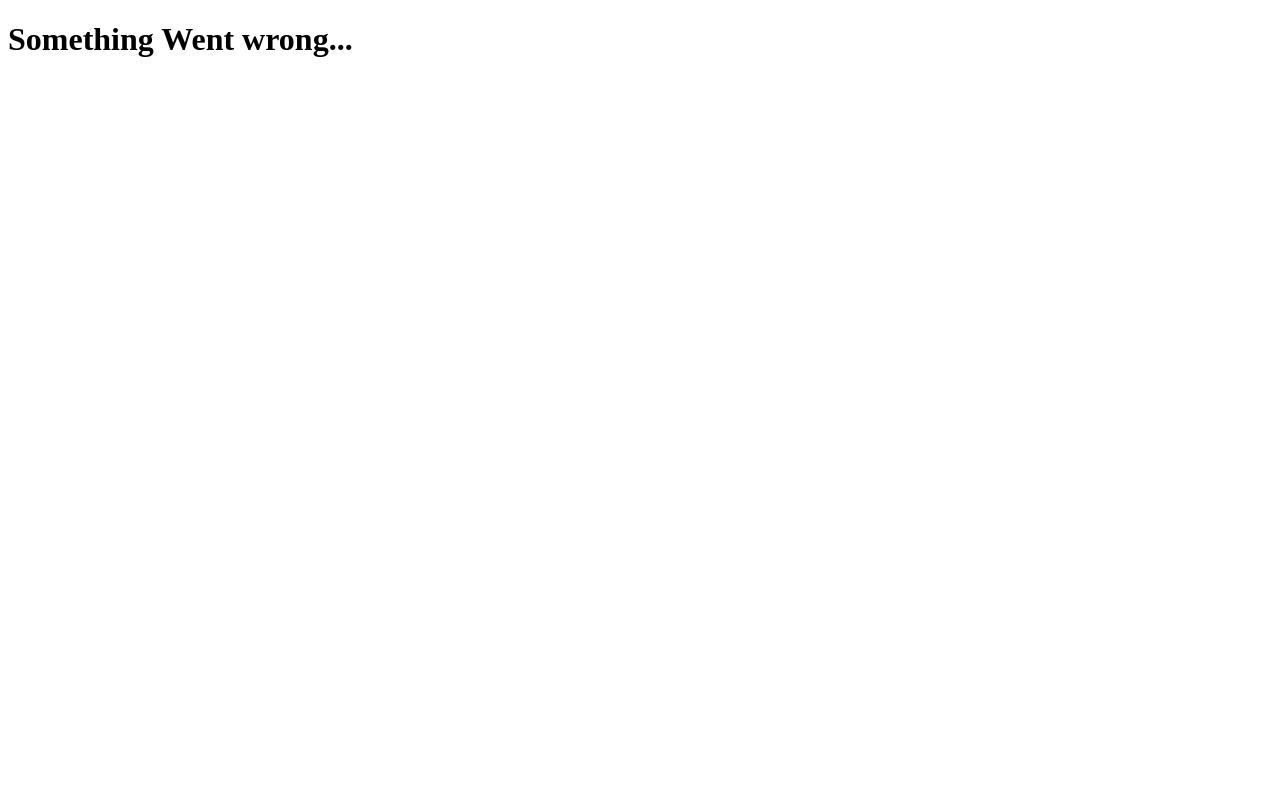
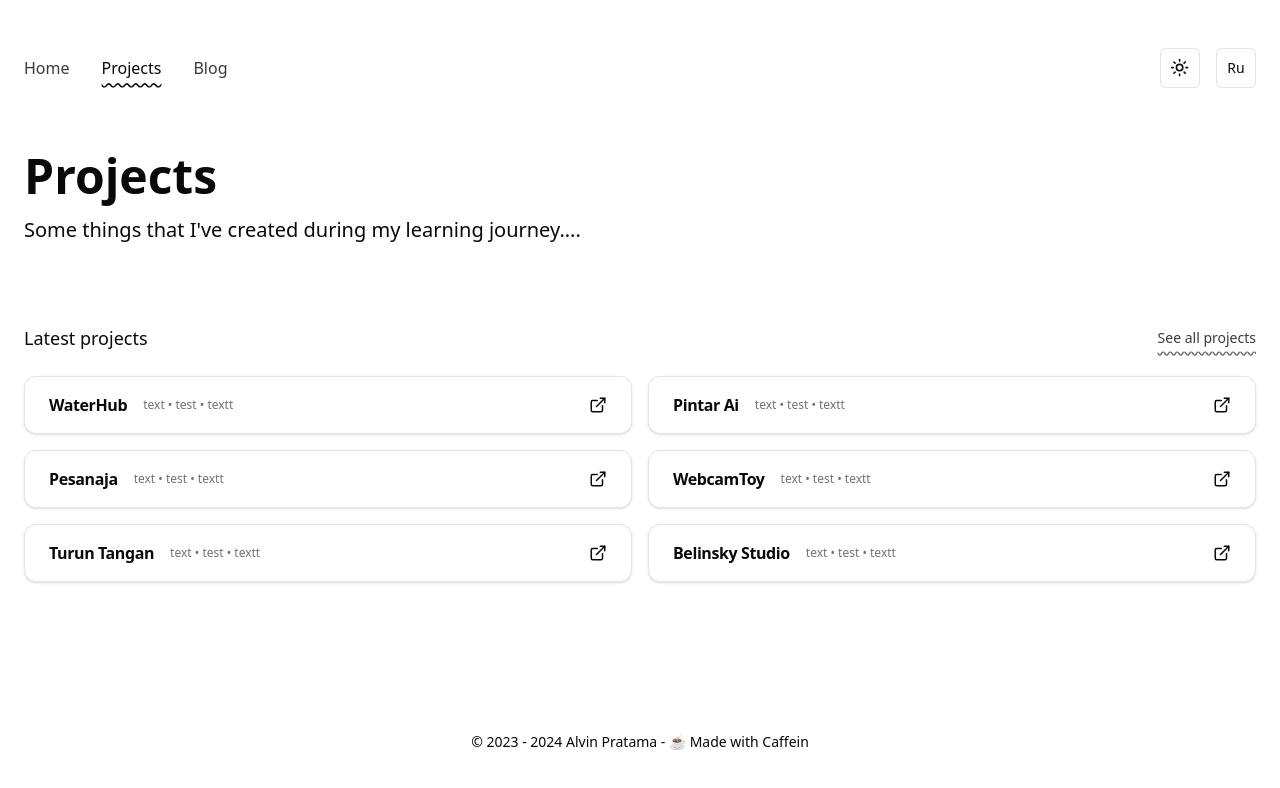
Before and after one commit to palveeen22/alvinpratama, a Next.js app: page /en/projects in a window 1280 px wide. Before the commit this address had no page. Shown: the top 788 px of the page. Built offline with nearby package versions, Linux system fonts and the light colour scheme.

Commit message:
fix: routing dynamic fix

```diff
--- a/messages/en.json
+++ b/messages/en.json
@@ -1,5 +1,9 @@
 {
     "Index":{
         "title": "Hello world!"
+    },
+    "selfInfo":{
+    "title": "Hey I’m Alvin 🕺🏻",
+    "description": "I'm a Software Engineer with expertise in Frontend and Mobile App Development. Passionate about user experience, infrastructure as code and cloud solutions. Driven to make quality code which is clean, well tested, and maintainable. Committed to constant learning and skill enhancement in new technologies and programming languages."
     }
 }
--- a/messages/ru.json
+++ b/messages/ru.json
@@ -1,5 +1,10 @@
 {
     "Index":{
         "title": "Привет!"
+    },
+    "selfInfo":{
+    "title": "Привет, я Алвин 🕺🏻",
+    "description": "Я Software Engineer с опытом работы в области фронтенда и мобильной разработки приложений. Стремлюсь к созданию удобного пользовательского опыта, инфраструктуры как кода и облачных решений. Мне важно писать качественный код, который является чистым, хорошо протестированным и легко поддерживаемым. Обязуюсь постоянно обучаться и совершенствоваться в новых технологиях и языках программирования."
+
     }
 }
--- a/src/app/[locale]/page.tsx
+++ b/src/app/[locale]/page.tsx
@@ -1,11 +1,7 @@
-// import Link from 'next/link'
-import { MotionArticle, MotionDiv, MotionSection } from '@/components/MotionClient'
-import { SelfInfo, projectsData } from '@/data/data';
+import { MotionArticle, MotionSection } from '@/components/MotionClient'
+import { SelfInfo } from '@/data/data';
 import Icons from '@/components/ui/Icons';
-// import { allPosts, projects } from '@/data';
 import { useTranslations } from 'next-intl';
-
-
 
 const sectionVariants = {
   hidden: { opacity: 0, y: 20 },
@@ -28,8 +24,7 @@ const containerVariants = {
 };
 
 export default function Home() {
-  const t = useTranslations("Index")
-  // < h1 > { t("title") }</>
+  const t = useTranslations("selfInfo")
 
   return (
     <MotionSection
@@ -43,16 +38,15 @@ export default function Home() {
         variants={sectionVariants}
       >
         <h1 className='text-4xl dark:text-foreground/100 font-bold text-pretty'>
-          {SelfInfo.title}
+          {t('title')}
         </h1>
         <p className='text-xl break-words dark:text-foreground/80 text-pretty text-justify'>
-          {SelfInfo.description}
+          {t('description')}
         </p>
         <span className='mt-1'>
           <Icons />
         </span>
       </MotionArticle>
-      <h1> {t("title")}</h1>
     </MotionSection>
   )
 }
--- a/src/components/Navbar.tsx
+++ b/src/components/Navbar.tsx
@@ -4,7 +4,7 @@ import { usePathname } from 'next/navigation'
 import { cn } from '@/lib/utils'
 import { ToogleMode } from './ToogleMode'
 import { ToogleLanguages } from './ToogleLanguages'
-import { NAV_MENU_LINK } from '@/data'
+import { NAV_MENU_LINK, getLocalizedNavMenuLinks } from '@/data'
 
 
 
@@ -13,10 +13,13 @@ const Navbar = () => {
   if (pathname.includes('/blog/')) {
     pathname = '/blog'
   }
+
+  const navMenuLinks = getLocalizedNavMenuLinks();
+
   return (
     <header className='z-40 flex w-full gap-2 flex-row justify-between items-center'>
       <nav className='flex items-center gap-8'>
-        {NAV_MENU_LINK.map((menu, index) => (
+        {navMenuLinks.map((menu, index) => (
           <Link
             key={index}
             href={menu.href}
--- a/src/data/index.ts
+++ b/src/data/index.ts
@@ -1,36 +1,35 @@
 import type { Dictionary } from "@/types";
-
+import { useLocale } from "next-intl";
 
 export const project = {
     title: "Projects",
     pharagraph: "Some things that I've created during my learning journey...."
 }
 
-// export const NAVBAR_OPTIONS: { label: keyof Dictionary["navbar"]; href: string }[] = [
-//   { label: "home", href: "/" },
-//   { label: "about", href: "/about" },
-//   { label: "portfolio", href: "/portfolio" },
-//   { label: "contactUs", href: "/contact" },
-// ];
-
-export const NAV_MENU_LINK: { label: keyof Dictionary["navbar"]; href: string }[] = [
+export const NAV_MENU_LINK = [
   {
-    label: 'home',
+    label: 'Home',
     href: '/',
   },
-  // {
-  //   label: 'About',
-  //   href: '/about',
-  // },
   {
-    label: 'projects',
+    label: 'Projects',
     href: '/projects',
   },
   {
-    label: 'blog',
+    label: 'Blog',
     href: '/blogs',
   },
-]
+];
+
+export function getLocalizedNavMenuLinks(): typeof NAV_MENU_LINK {
+  const locale = useLocale();
+
+  return NAV_MENU_LINK.map((link) => ({
+    ...link,
+    href: `/${locale}${link.href}`,
+  }));
+}
+
 
 export const allPosts = [
 	{ description: "testx", title: "blabla", date: "2024/12/1", slug:"content-security-policy" },
```
Also changed, not shown: src/app/[locale]/about/page.tsx (renamed from src/app/about/page.tsx), src/app/[locale]/blogs/page.tsx (renamed from src/app/blogs/page.tsx), src/app/[locale]/projects/[slug]/page.tsx (renamed from src/app/projects/[slug]/page.tsx), src/app/[locale]/projects/page.tsx (renamed from src/app/projects/page.tsx).
